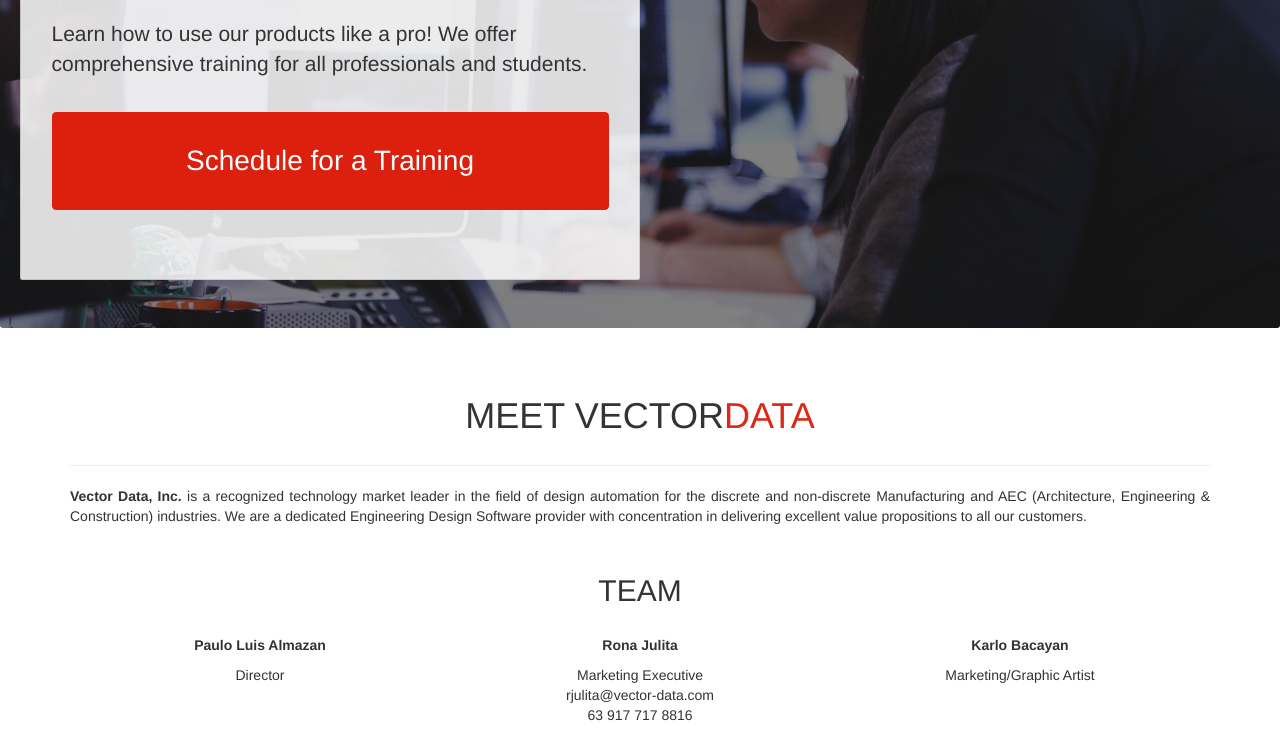
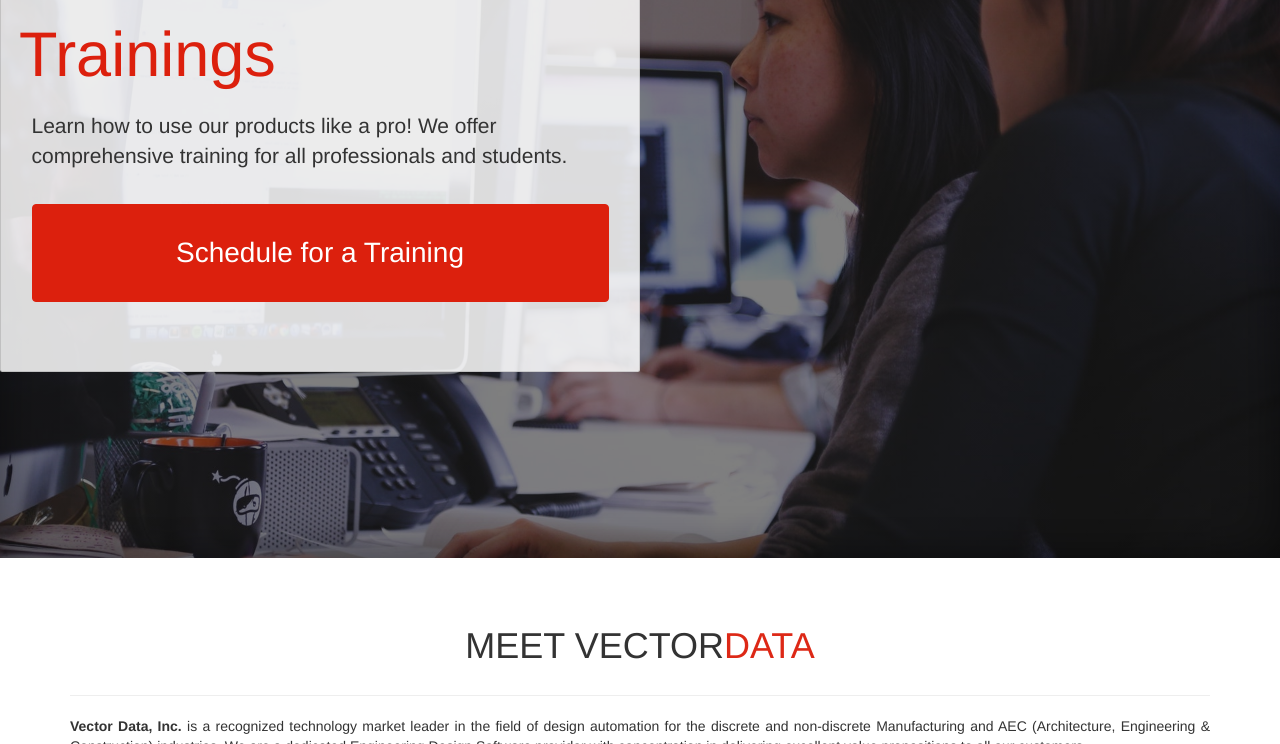
Before and after one commit to erikathea/vdi-demo, a plain HTML site: page index.html in a window 1280 px wide. Shown: the part 2056-2800 px from the top of the page. Drawn offline with nearby package versions, Linux system fonts and the light colour scheme; a script that the page names is missing.

Commit message:
Wrap jumbotron to site-wrapper

```diff
--- a/index.html
+++ b/index.html
@@ -19,10 +19,22 @@
           0% { color: #fff; }
           100% { color: #dc200d; }
         }
+        html, body {
+          height: 100%;
+          min-height: 100%;
+        }
         body {
           position: relative;
           padding-bottom: 36px;
-          margin-top: 25px;
+          padding-top: 25px;
+        }
+        .site-wrapper {
+          display: table;
+          width: 100%;
+          height: 100%; /* For at least Firefox */
+          min-height: 100%;
+          -webkit-box-shadow: inset 0 0 5rem rgba(0,0,0,.5);
+                  box-shadow: inset 0 0 5rem rgba(0,0,0,.5);
         }
         .nav-tabs .nav-link {
           color: #fff;
@@ -106,20 +118,19 @@
       </ul>
     </nav>
 
-    <div  class="jumbotron"
+    <div  class="site-wrapper"
           style="background: linear-gradient( rgba(0, 0, 0, 0.5), rgba(0, 0, 0, 0.5) ), url(img/bg.jpeg) repeat center center;
-                background-size: cover;
-                color: white;
+                background-size: cover;">
+      <div  class="jumbotron jumbotron-fluid"
+            style="background: transparent; color: white;
                 height: 100%;
                 overflow: hidden;
                 position: relative;
                 text-align: center;
-                width: 100%"
-    >
+                width: 100%">
         <div  class="container header animated fadeIn"
               style="padding-bottom: 10%;
-                  padding-top: 10%;"
-      >
+                    padding-top: 10%;" >
           <img src="img/logo.png" alt="VectorData" />
           <h1 class="title">Vector<span style="color:#dc200d;">Data</span></h1>
           <h3 class="subtitle animated pulse"
@@ -131,6 +142,7 @@
           <div>
             <a class="btn btn-default btn-lg" href="#" role="button">See our Products</a>
             <a class="btn btn-primary btn-lg" href="#" role="button">Request for a Demo/Quotation</a>
+          </div>
         </div>
       </div>
     </div>
@@ -724,19 +736,19 @@
       </div>
     </div>
 
-    <div class="jumbotron" id="trainings"
-          style="background: linear-gradient( rgba(0, 0, 0, 0.5), rgba(0, 0, 0, 0.5) ), url(img/training.jpg) repeat center center;
+    <div class="site-wrapper" style="background: linear-gradient( rgba(0, 0, 0, 0.5), rgba(0, 0, 0, 0.5) ), url(img/training.jpg) repeat center center;
                   background-size: cover;
+                  height: 100%;">
+      <div class="jumbotron jumbotron-fluid" id="trainings"
+            style="background: transparent;
                   height: 100%;
                   margin-top: 48px;
                   overflow: hidden;
                   position: relative;
-                width: 100%;"
-    >
+                  width: 100%;">
         <div  class="row-fluid"
               style="margin-bottom: 24px; margin-top: 24px;
-                  padding-bottom: 36px; padding-top: 36px;"
-      >
+                    padding-bottom: 36px; padding-top: 36px;">
           <div class="card col-sm-12 col-md-6" style="background: rgba(255,255,255,0.85); padding: 24px 18px;">
             <h1 style="color: #dc200d;">Trainings</h1>
             <div class="card-block">
@@ -746,6 +758,7 @@
               >
                 Schedule for a Training
               </button>
+            </div>
           </div>
         </div>
       </div>
```
Lines whose indentation alone changed are shown as unchanged.
